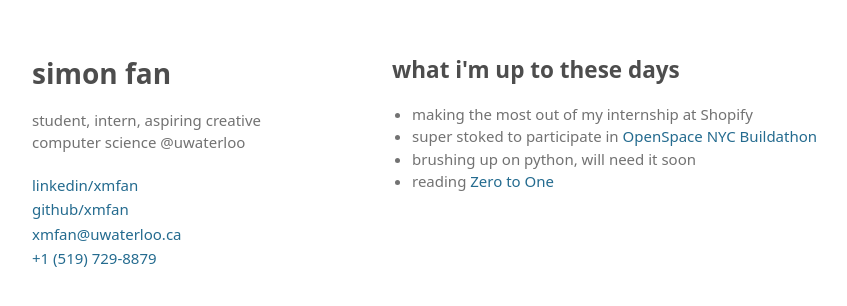
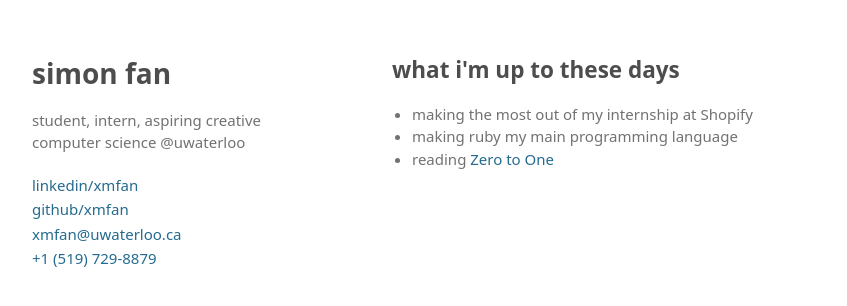
Before and after one commit to xmfan/xmfan.github.io, a plain HTML site: page index.html in a window 1280 px wide. Shown: the whole page, without its empty margins (178-1025 px from the left). Drawn offline with Linux system fonts and the light colour scheme.

Commit message:
updated content

```diff
--- a/index.html
+++ b/index.html
@@ -27,8 +27,7 @@
 				<h2>what i'm up to these days</h2>
 				<ul>
 					<li>making the most out of my internship at Shopify</li>
-          <li>super stoked to participate in <a href="https://openspacenyc.splashthat.com/">OpenSpace NYC Buildathon</a></li>
-					<li>brushing up on python, will need it soon</li>
+					<li>making ruby my main programming language</li>
 					<li>reading <a href="https://www.goodreads.com/book/show/18050143-zero-to-one">Zero to One</a></li>
 				</ul>
 
```
